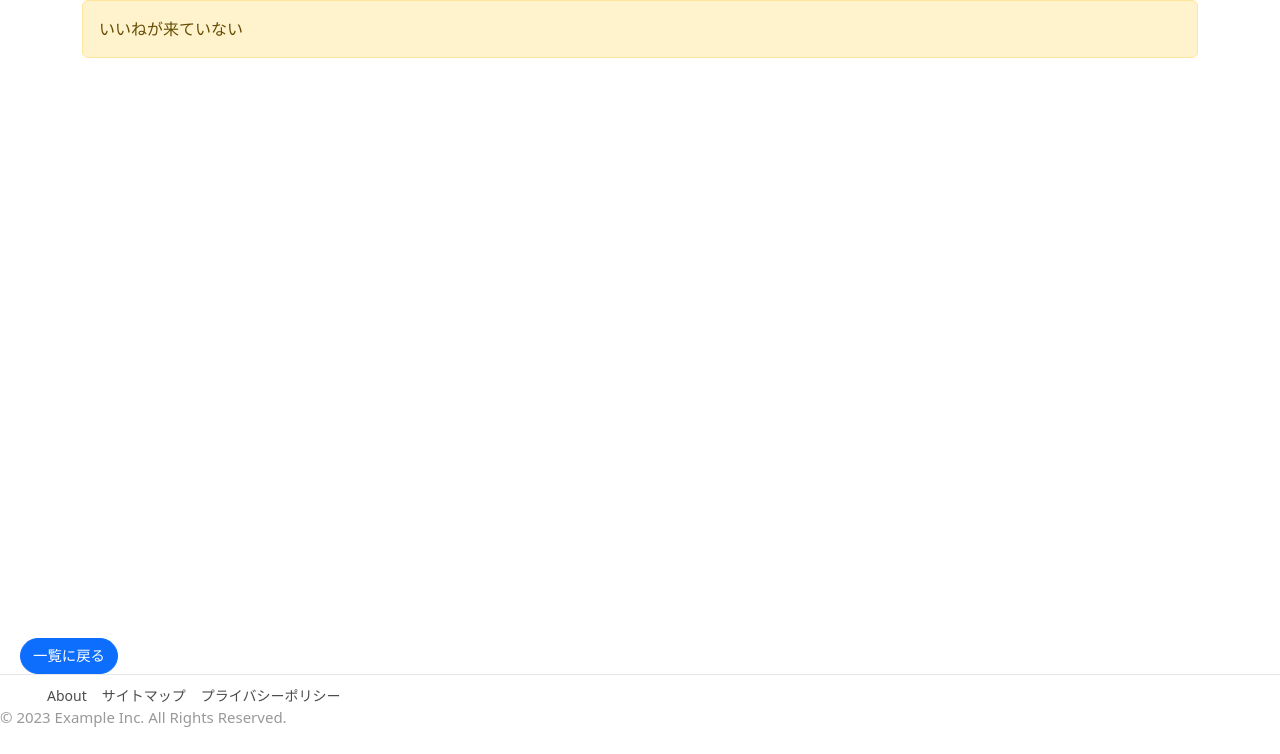
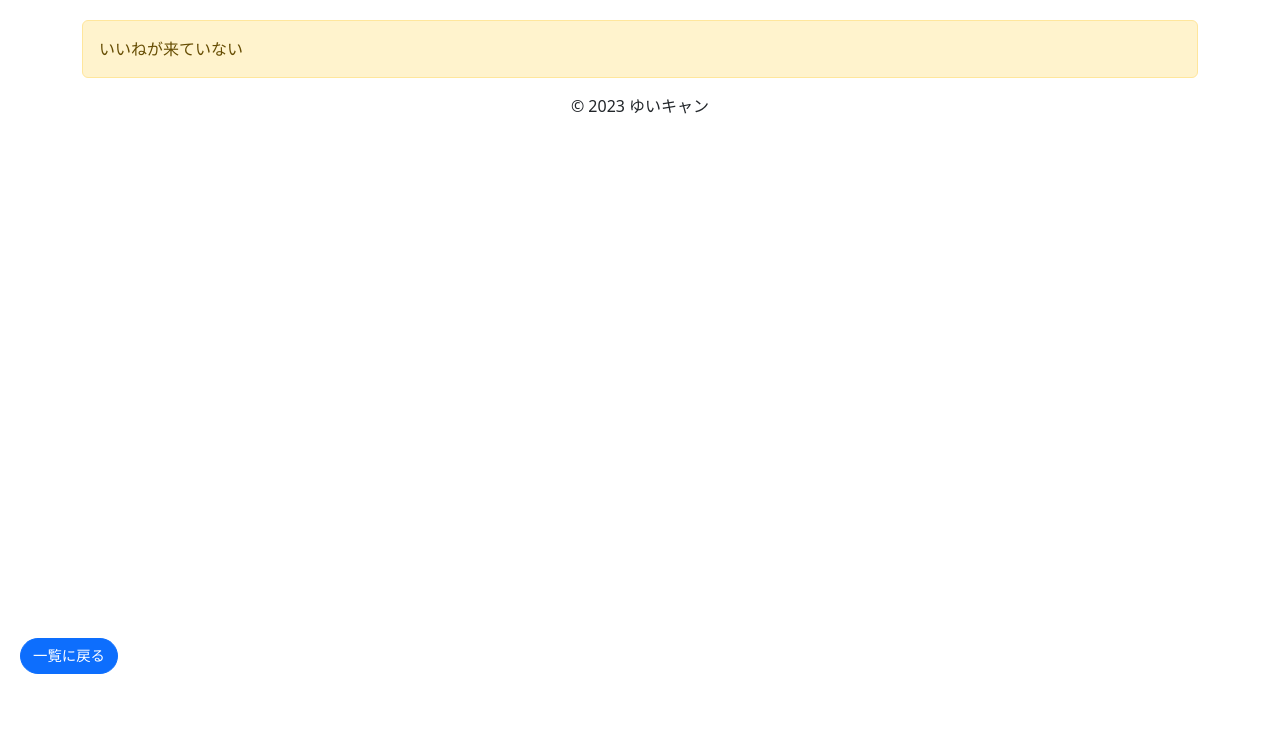
Before and after one commit to e235733/YuiCam, a Flask app: template templates/like_list.html in a window 1280 px wide. Shown: the part 46-800 px from the top of the page. Run offline with Flask 3, Linux system fonts and the light colour scheme; the template is opened without the code that fills it, so the values that code supplies are empty.

Commit message:
フッター統一,

```diff
--- a/static/style.css
+++ b/static/style.css
@@ -12,8 +12,9 @@ header {
     z-index: 999;
     display: flex;
     align-items: center;
+    margin-bottom: 20px;
+}
 
-}
 h1 {
    margin: 0; padding: 0;
    font-size: 20px;
--- a/templates/base.html
+++ b/templates/base.html
@@ -9,5 +9,10 @@
     <h1>ゆいキャン</h1>
     <a href="{{url_for('signin')}}">新規登録</a>
     <a href="{{url_for('login')}}">ログイン</a>
+    <footer>
+        <div class="container">
+            <p class="text-center mb-0">&copy; 2023 ゆいキャン</p>
+        </div>
+    </footer>
 </body>
 </html>
--- a/templates/index.html
+++ b/templates/index.html
@@ -50,6 +50,11 @@
       {% endfor %}
     </div>
   </div>
+  <footer>
+    <div class="container">
+        <p class="text-center mb-0">&copy; 2023 ゆいキャン</p>
+    </div>
+  </footer>
 
   <script src="https://cdn.jsdelivr.net/npm/bootstrap@5.3.0/dist/js/bootstrap.bundle.min.js"></script>
 </body>
--- a/templates/like_list.html
+++ b/templates/like_list.html
@@ -47,14 +47,11 @@
 
   <a href="{{ url_for('index', user_id=user.id) }}" class="btn btn-primary btn-sm back-to-list-btn">一覧に戻る</a>
 
-  <footer class="footer">
-      <ul class="md-flex">
-        <li><a href="#">About</a></li>
-        <li><a href="#">サイトマップ</a></li>
-        <li><a href="#">プライバシーポリシー</a></li>
-      </ul>
-      <p class="copyright">© 2023 Example Inc. All Rights Reserved.</p>
-    </footer>
+  <footer>
+    <div class="container">
+        <p class="text-center mb-0">&copy; 2023 ゆいキャン</p>
+    </div>
+  </footer>
 
   <script src="https://cdn.jsdelivr.net/npm/bootstrap@5.3.0/dist/js/bootstrap.bundle.min.js" integrity="sha384-9ndCyUaIbzAi2FUVXJi0CjmCapSmO7SnpJef0486qhLnuZ2cdeRhO02iuK6FUUVM" crossorigin="anonymous"></script>
 </body>
--- a/templates/matching_list.html
+++ b/templates/matching_list.html
@@ -38,7 +38,11 @@
       {% endfor %}
     </div>
   </div>
-
+  <footer>
+    <div class="container">
+        <p class="text-center mb-0">&copy; 2023 ゆいキャン</p>
+    </div>
+  </footer>
   <script src="https://cdn.jsdelivr.net/npm/bootstrap@5.3.0/dist/js/bootstrap.bundle.min.js" integrity="sha384-geWF76RCwLtnZ8qwWowPQNguL3RmwHVBC9FhGdlKrxdiJJigb/j/68SIy3Te4Bkz" crossorigin="anonymous"></script>
 </body>
 </html>
```
Also changed, not shown: templates/profile_detail.html (+5 -8 lines), templates/public_profile_detail.html (+4 -7 lines).
